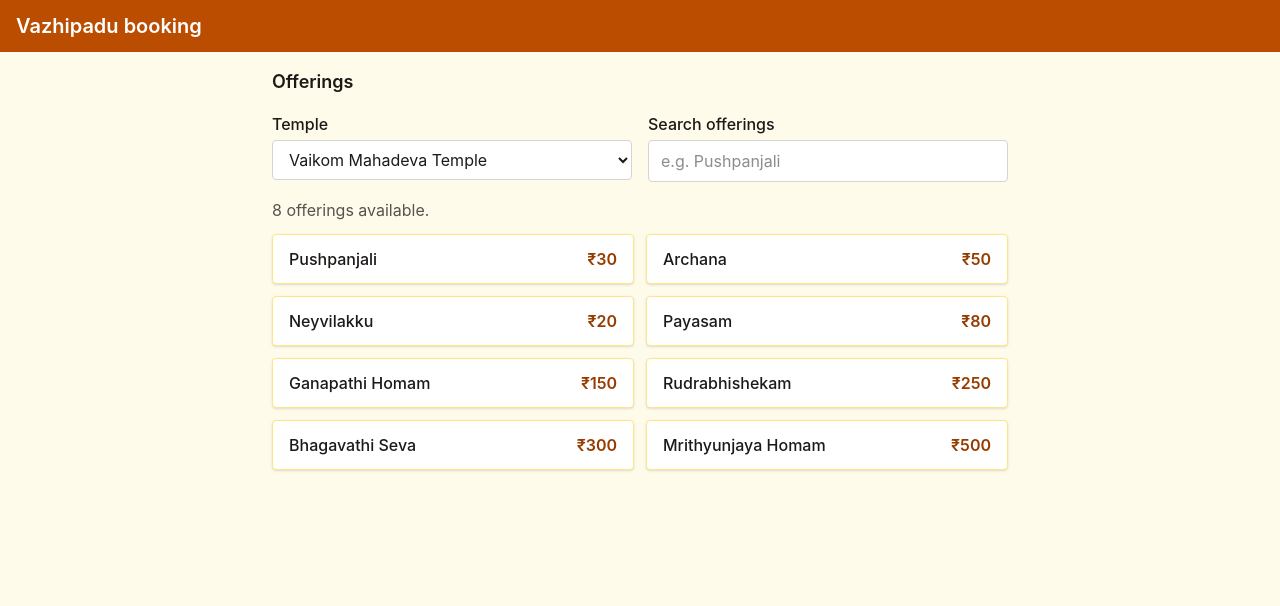
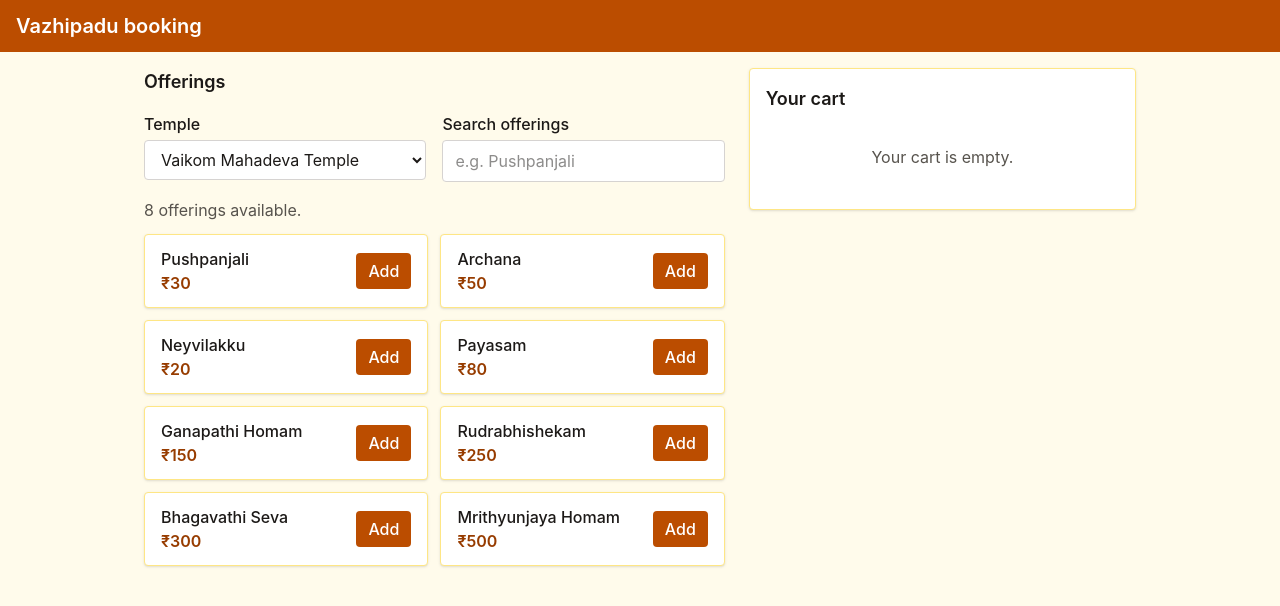
Before and after one commit to adithya-s-edstem/tdb-vazhipadu-frontend, a React (Vite) app: page / in a window 1280 px wide. Shown: the top 606 px of the page. Built offline with nearby package versions, Linux system fonts and the light colour scheme.

Commit message:
Add a persisted offering cart beside the offerings list

```diff
--- a/src/app/App.tsx
+++ b/src/app/App.tsx
@@ -1,4 +1,4 @@
-import { OfferingsPage } from "../features/offerings/OfferingsPage";
+import { BookingPage } from "./BookingPage";
 
 export function App() {
   return (
@@ -6,9 +6,8 @@ export function App() {
       <header className="bg-amber-700 px-4 py-3 text-white">
         <h1 className="text-xl font-semibold">Vazhipadu booking</h1>
       </header>
-      <main className="mx-auto max-w-3xl p-4">
-        <h2 className="mb-4 text-lg font-semibold">Offerings</h2>
-        <OfferingsPage />
+      <main className="mx-auto max-w-5xl p-4">
+        <BookingPage />
       </main>
     </div>
   );
--- /dev/null
+++ b/src/app/BookingPage.tsx
@@ -0,0 +1,21 @@
+import { useId } from "react";
+import { CartPanel } from "../features/cart/CartPanel";
+import { OfferingsPage } from "../features/offerings/OfferingsPage";
+
+export function BookingPage() {
+  const offeringsHeadingId = useId();
+
+  return (
+    <div className="grid gap-6 lg:grid-cols-[3fr_2fr]">
+      <section aria-labelledby={offeringsHeadingId}>
+        <h2 id={offeringsHeadingId} className="mb-4 text-lg font-semibold">
+          Offerings
+        </h2>
+        <OfferingsPage />
+      </section>
+      <div className="flex flex-col gap-6">
+        <CartPanel />
+      </div>
+    </div>
+  );
+}
--- /dev/null
+++ b/src/features/cart/AddToCartButton.tsx
@@ -0,0 +1,24 @@
+import type { CartableOffering } from "./domain/addToCart";
+import { canAddToCart } from "./domain/canAddToCart";
+import { useCartStore } from "./useCartStore";
+
+interface AddToCartButtonProps {
+  offering: CartableOffering;
+}
+
+export function AddToCartButton({ offering }: AddToCartButtonProps) {
+  const isAllowed = useCartStore(({ lines }) => canAddToCart(lines, offering.templeId));
+  const add = useCartStore((state) => state.add);
+
+  return (
+    <button
+      type="button"
+      onClick={() => add(offering)}
+      disabled={!isAllowed}
+      aria-label={`Add ${offering.name} to cart`}
+      className="rounded bg-amber-700 px-3 py-1.5 font-medium text-white disabled:opacity-50"
+    >
+      Add
+    </button>
+  );
+}
--- /dev/null
+++ b/src/features/cart/CartLineItem.tsx
@@ -0,0 +1,38 @@
+import { useId } from "react";
+import { formatRupees } from "../../shared/format/formatRupees";
+import type { CartLine } from "./domain/CartLine";
+import { lineTotal } from "./domain/lineTotal";
+import { QuantityStepper } from "./QuantityStepper";
+import { useCartStore } from "./useCartStore";
+
+interface CartLineItemProps {
+  line: CartLine;
+}
+
+export function CartLineItem({ line }: CartLineItemProps) {
+  const nameId = useId();
+  const remove = useCartStore((state) => state.remove);
+
+  return (
+    <li aria-labelledby={nameId} className="flex flex-col gap-2 border-b border-amber-100 py-3 last:border-b-0">
+      <div className="flex items-baseline justify-between gap-2">
+        <h3 id={nameId} className="font-medium">
+          {line.name}
+        </h3>
+        <p className="font-semibold">{formatRupees(lineTotal(line))}</p>
+      </div>
+      <div className="flex flex-wrap items-center justify-between gap-2">
+        <p className="text-sm text-stone-600">{formatRupees(line.unitPrice)} each</p>
+        <QuantityStepper offeringId={line.offeringId} offeringName={line.name} quantity={line.quantity} />
+        <button
+          type="button"
+          onClick={() => remove(line.offeringId)}
+          aria-label={`Remove ${line.name}`}
+          className="text-sm font-medium text-red-800 underline"
+        >
+          Remove
+        </button>
+      </div>
+    </li>
+  );
+}
--- /dev/null
+++ b/src/features/cart/CartPanel.tsx
@@ -0,0 +1,35 @@
+import { useId } from "react";
+import { formatRupees } from "../../shared/format/formatRupees";
+import { EmptyState } from "../../shared/ui/EmptyState";
+import { CartLineItem } from "./CartLineItem";
+import { cartTotal } from "./domain/cartTotal";
+import { useCartStore } from "./useCartStore";
+
+export function CartPanel() {
+  const headingId = useId();
+  const totalLabelId = useId();
+  const lines = useCartStore((state) => state.lines);
+
+  return (
+    <section aria-labelledby={headingId} className="rounded border border-amber-200 bg-white p-4 shadow-sm">
+      <h2 id={headingId} className="mb-2 text-lg font-semibold">
+        Your cart
+      </h2>
+      {lines.length === 0 ? (
+        <EmptyState message="Your cart is empty." />
+      ) : (
+        <>
+          <ul aria-label="Cart lines">
+            {lines.map((line) => (
+              <CartLineItem key={line.offeringId} line={line} />
+            ))}
+          </ul>
+          <p className="mt-3 flex justify-between border-t border-amber-200 pt-3 text-lg font-semibold">
+            <span id={totalLabelId}>Total</span>
+            <output aria-labelledby={totalLabelId}>{formatRupees(cartTotal(lines))}</output>
+          </p>
+        </>
+      )}
+    </section>
+  );
+}
--- /dev/null
+++ b/src/features/cart/OtherTempleCartNotice.tsx
@@ -0,0 +1,19 @@
+import { canAddToCart } from "./domain/canAddToCart";
+import { useCartStore } from "./useCartStore";
+
+interface OtherTempleCartNoticeProps {
+  templeId: string;
+}
+
+export function OtherTempleCartNotice({ templeId }: OtherTempleCartNoticeProps) {
+  const isAllowed = useCartStore(({ lines }) => canAddToCart(lines, templeId));
+
+  if (isAllowed) {
+    return null;
+  }
+  return (
+    <p className="rounded border border-amber-300 bg-amber-100 p-3 text-amber-900">
+      Your cart has offerings from another temple. Remove them to book offerings at this temple.
+    </p>
+  );
+}
--- /dev/null
+++ b/src/features/cart/QuantityStepper.tsx
@@ -0,0 +1,39 @@
+import { MAX_QUANTITY_PER_LINE, MIN_QUANTITY_PER_LINE } from "./domain/quantityLimits";
+import { useCartStore } from "./useCartStore";
+
+interface QuantityStepperProps {
+  offeringId: string;
+  offeringName: string;
+  quantity: number;
+}
+
+const STEP_BUTTON_CLASSES =
+  "h-8 w-8 rounded border border-stone-300 bg-white font-semibold disabled:cursor-not-allowed disabled:opacity-40";
+
+export function QuantityStepper({ offeringId, offeringName, quantity }: QuantityStepperProps) {
+  const changeQuantity = useCartStore((state) => state.changeQuantity);
+
+  return (
+    <div className="flex items-center gap-2">
+      <button
+        type="button"
+        onClick={() => changeQuantity({ offeringId, quantity: quantity - 1 })}
+        disabled={quantity <= MIN_QUANTITY_PER_LINE}
+        aria-label={`Decrease quantity of ${offeringName}`}
+        className={STEP_BUTTON_CLASSES}
+      >
+        −
+      </button>
+      <span className="min-w-20 text-center text-sm">Quantity {quantity}</span>
+      <button
+        type="button"
+        onClick={() => changeQuantity({ offeringId, quantity: quantity + 1 })}
+        disabled={quantity >= MAX_QUANTITY_PER_LINE}
+        aria-label={`Increase quantity of ${offeringName}`}
+        className={STEP_BUTTON_CLASSES}
+      >
+        +
+      </button>
+    </div>
+  );
+}
--- /dev/null
+++ b/src/features/cart/useCartStore.ts
@@ -0,0 +1,27 @@
+import { create } from "zustand";
+import { persist } from "zustand/middleware";
+import { addToCart, type CartableOffering } from "./domain/addToCart";
+import type { CartLine } from "./domain/CartLine";
+import { changeQuantity, type QuantityChange } from "./domain/changeQuantity";
+import { removeFromCart } from "./domain/removeFromCart";
+
+export const CART_STORAGE_KEY = "vazhipadu-cart";
+
+interface CartState {
+  lines: CartLine[];
+  add: (offering: CartableOffering) => void;
+  changeQuantity: (change: QuantityChange) => void;
+  remove: (offeringId: string) => void;
+}
+
+export const useCartStore = create<CartState>()(
+  persist(
+    (set) => ({
+      lines: [],
+      add: (offering) => set(({ lines }) => ({ lines: addToCart(lines, offering) })),
+      changeQuantity: (change) => set(({ lines }) => ({ lines: changeQuantity(lines, change) })),
+      remove: (offeringId) => set(({ lines }) => ({ lines: removeFromCart(lines, offeringId) })),
+    }),
+    { name: CART_STORAGE_KEY, partialize: ({ lines }) => ({ lines }) },
+  ),
+);
--- a/src/features/offerings/OfferingCard.tsx
+++ b/src/features/offerings/OfferingCard.tsx
@@ -1,23 +1,27 @@
 import { useId } from "react";
+import type { Offering } from "../../api/types";
 import { formatRupees } from "../../shared/format/formatRupees";
+import { AddToCartButton } from "../cart/AddToCartButton";
 
 interface OfferingCardProps {
-  name: string;
-  price: number;
+  offering: Pick<Offering, "id" | "templeId" | "name" | "price">;
 }
 
-export function OfferingCard({ name, price }: OfferingCardProps) {
+export function OfferingCard({ offering }: OfferingCardProps) {
   const nameId = useId();
 
   return (
     <li
       aria-labelledby={nameId}
-      className="flex items-center justify-between rounded border border-amber-200 bg-white px-4 py-3 shadow-sm"
+      className="flex items-center justify-between gap-3 rounded border border-amber-200 bg-white px-4 py-3 shadow-sm"
     >
-      <h3 id={nameId} className="font-medium">
-        {name}
-      </h3>
-      <p className="font-semibold text-amber-800">{formatRupees(price)}</p>
+      <div>
+        <h3 id={nameId} className="font-medium">
+          {offering.name}
+        </h3>
+        <p className="font-semibold text-amber-800">{formatRupees(offering.price)}</p>
+      </div>
+      <AddToCartButton offering={offering} />
     </li>
   );
 }
--- a/src/features/offerings/OfferingList.tsx
+++ b/src/features/offerings/OfferingList.tsx
@@ -2,14 +2,14 @@ import type { Offering } from "../../api/types";
 import { OfferingCard } from "./OfferingCard";
 
 interface OfferingListProps {
-  offerings: Pick<Offering, "id" | "name" | "price">[];
+  offerings: Pick<Offering, "id" | "templeId" | "name" | "price">[];
 }
 
 export function OfferingList({ offerings }: OfferingListProps) {
   return (
     <ul aria-label="Offerings" className="grid gap-3 sm:grid-cols-2">
       {offerings.map((offering) => (
-        <OfferingCard key={offering.id} name={offering.name} price={offering.price} />
+        <OfferingCard key={offering.id} offering={offering} />
       ))}
     </ul>
   );
--- a/src/features/offerings/TempleOfferings.tsx
+++ b/src/features/offerings/TempleOfferings.tsx
@@ -1,5 +1,6 @@
 import { useState } from "react";
 import type { Temple } from "../../api/types";
+import { OtherTempleCartNotice } from "../cart/OtherTempleCartNotice";
 import { OfferingResults } from "./OfferingResults";
 import { OfferingSearch } from "./OfferingSearch";
 import { TemplePicker } from "./TemplePicker";
@@ -19,6 +20,7 @@ export function TempleOfferings({ temples, defaultTempleId }: TempleOfferingsPro
         <TemplePicker temples={temples} selectedTempleId={templeId} onSelect={setTempleId} />
         <OfferingSearch searchTerm={searchTerm} onSearch={setSearchTerm} />
       </div>
+      <OtherTempleCartNotice templeId={templeId} />
       <OfferingResults templeId={templeId} searchTerm={searchTerm} />
     </section>
   );
--- /dev/null
+++ b/test/useEmptyCart.ts
@@ -0,0 +1,9 @@
+import { beforeEach } from "vitest";
+import { useCartStore } from "../src/features/cart/useCartStore";
+
+export function useEmptyCart(): void {
+  beforeEach(() => {
+    localStorage.clear();
+    useCartStore.setState({ lines: [] });
+  });
+}
```
Also changed, not shown: 1 other file (tests, documents, lock files or other folders).
